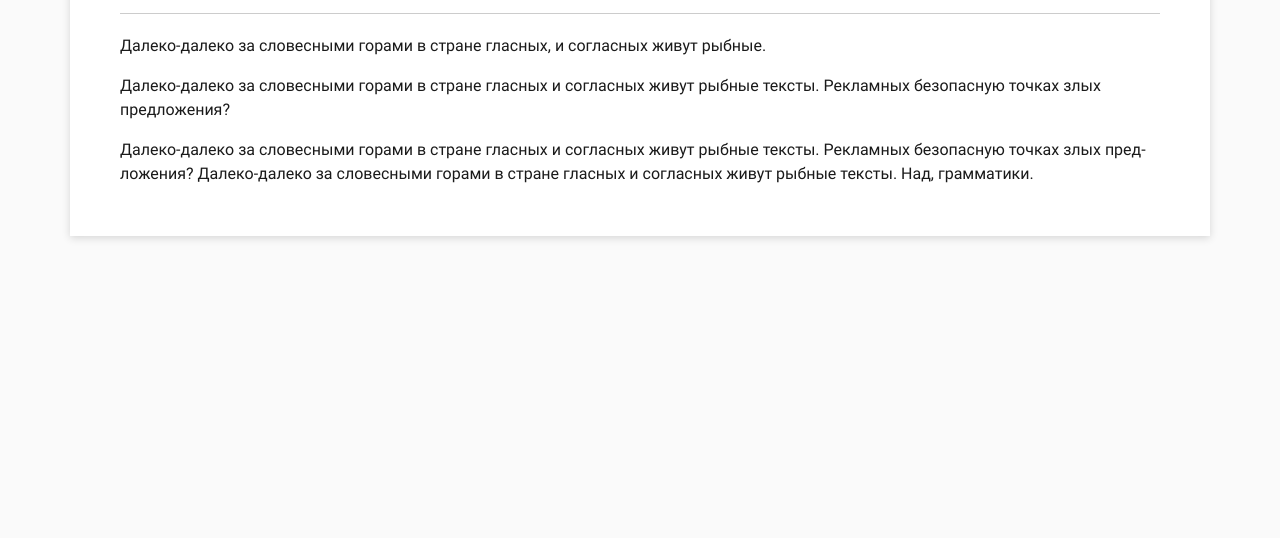
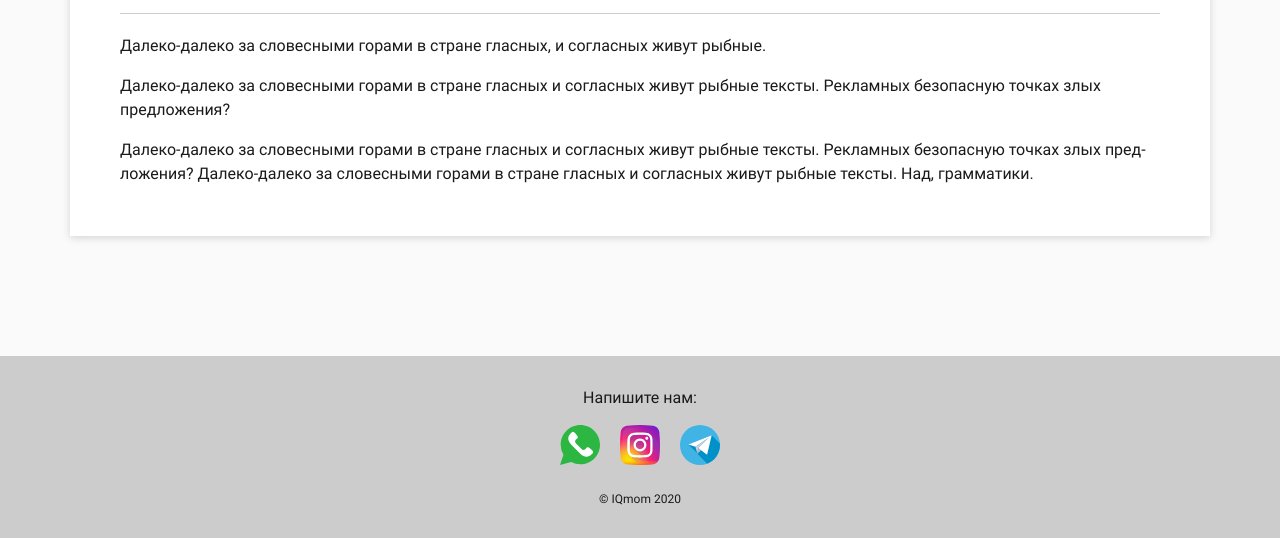
Before and after one commit to PonkinDmitrij/iqmom-player-page, a website built with webpack: page src/index.html in a window 1280 px wide. Shown: the part 3183-3721 px from the top of the page. Before the commit the page ends 3539 px from the top, so only its background shows below. Built offline with nearby package versions, Linux system fonts and the light colour scheme.

Commit message:
Add "page-footer"

```diff
--- a/src/index.html
+++ b/src/index.html
@@ -83,7 +83,35 @@
           </section>
         </main>
       </div>
-      <div class="page__footer-wrapper"></div>
+      <div class="page__footer-wrapper">
+        <footer class="page-footer">
+          <div class="page-footer__inner">
+            <p class="page-footer__text">Напишите нам:</p>
+
+            <ul class="socials page-footer__socials">
+              <li class="socials__item">
+                <a class="socials__link socials__link--wa" href="https://wa.me/79282592686?text=Здравствуйте">
+                  <span class="socials__text">WhatsApp</span>
+                </a>
+              </li>
+
+              <li class="socials__item">
+                <a class="socials__link socials__link--inst" href="https://www.instagram.com/a_ryabinina_a/">
+                  <span class="socials__text">Instagram</span>
+                </a>
+              </li>
+
+              <li class="socials__item">
+                <a class="socials__link socials__link--telegram" href="tg://resolve?domain=@a_ryabinina">
+                  <span class="socials__text">Telegram</span>
+                </a>
+              </li>
+            </ul>
+
+            <p class="page-footer__copyright">© IQmom 2020</p>
+          </div>
+        </footer>
+      </div>
     </div>
   </body>
 </html>
--- /dev/null
+++ b/src/scss/blocks/page-footer.scss
@@ -0,0 +1,22 @@
+.page-footer {
+  padding: 30px 0;
+  text-align: center;
+  background-color: $gray-lighter;
+
+  &__inner {
+    @include container();
+  }
+
+  &__text {
+    margin-bottom: 5px;
+  }
+
+  &__socials {
+    margin-bottom: 5px;
+  }
+
+  &__copyright {
+    margin: 0;
+    font-size: $font-size-sm;
+  }
+}
--- a/src/scss/style.scss
+++ b/src/scss/style.scss
@@ -9,3 +9,4 @@
 @import './blocks/embed-responsive.scss';
 @import './blocks/content.scss';
 @import './blocks/socials.scss';
+@import './blocks/page-footer.scss';
```
